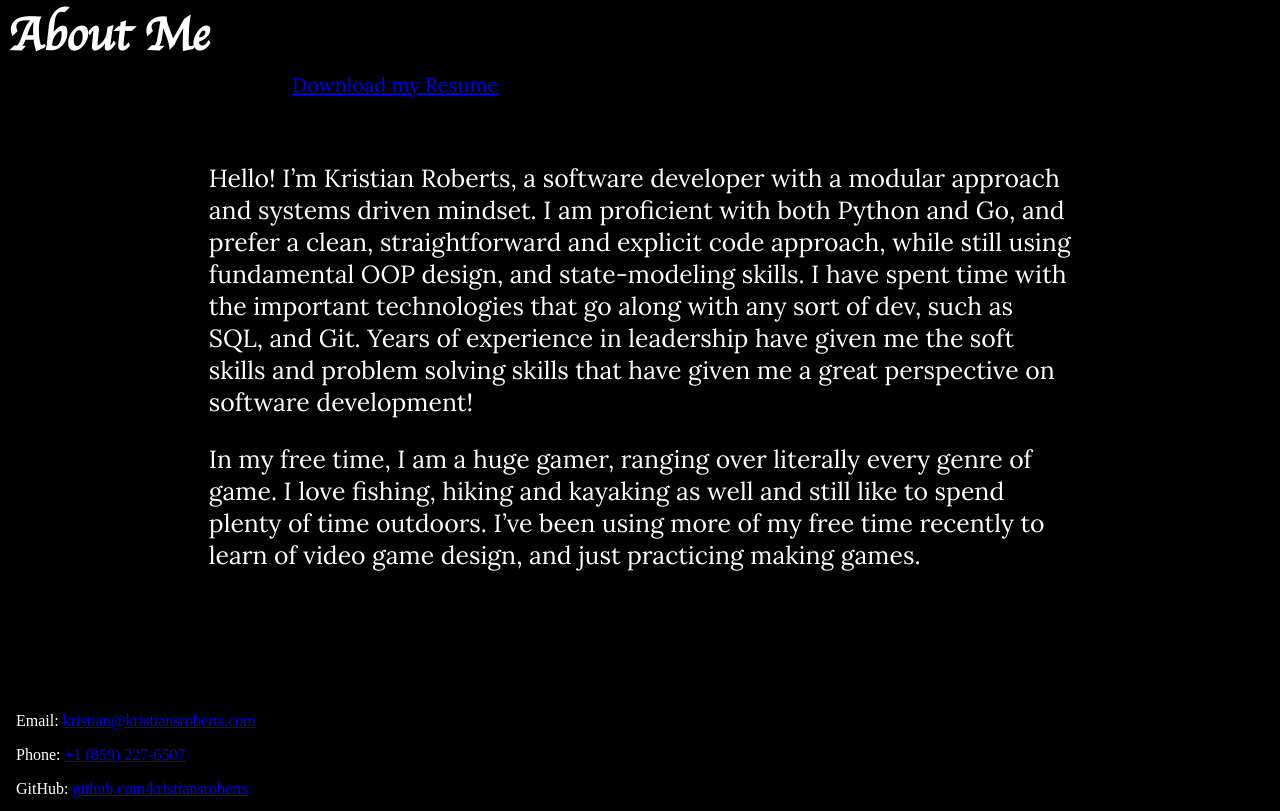
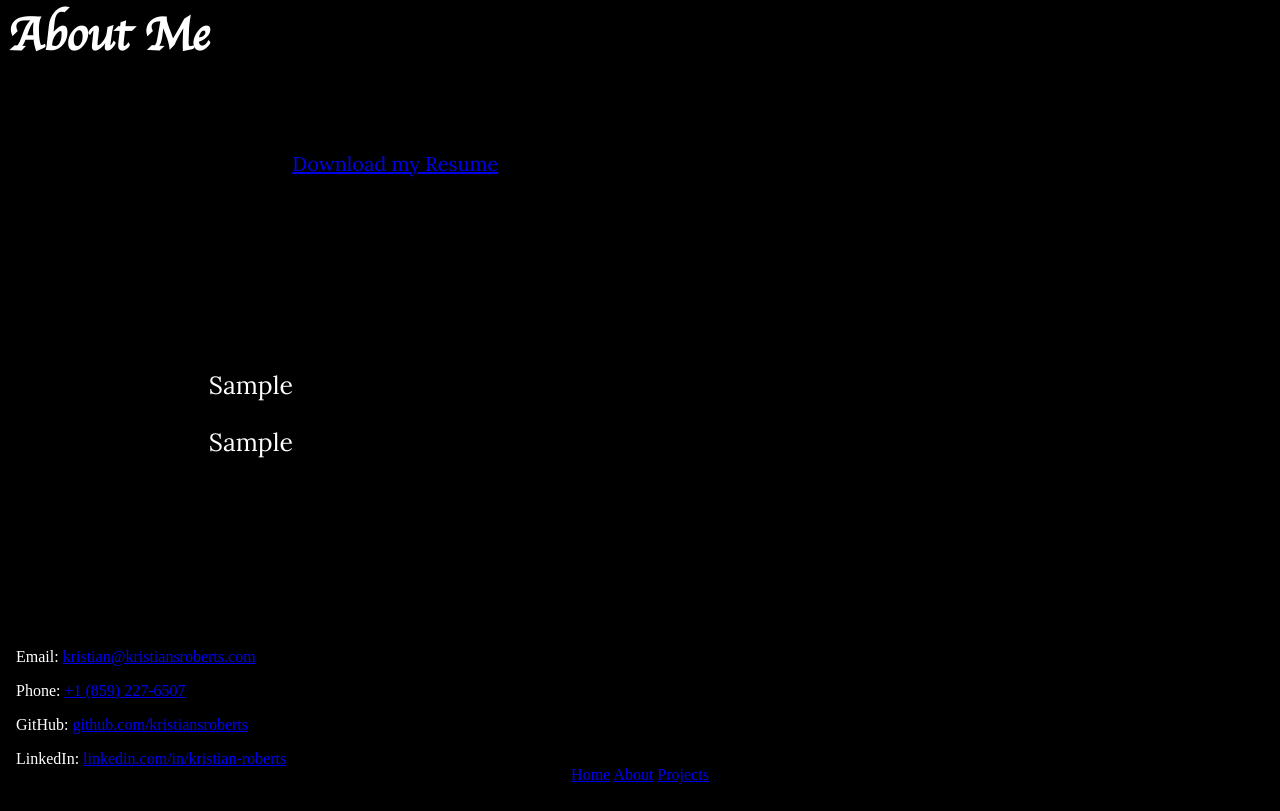
Before and after one commit to kristiansroberts/Portfolio, a Django app: page /about/ in a window 1280 px wide. Shown: the top 811 px of the page. After the commit the page ends 784 px from the top, so only its background shows below. Run offline with Django 5.2, Linux system fonts and the light colour scheme; tables that the repository leaves empty hold one stand-in row (values such as "Sample post").

Commit message:
completed about page

```diff
--- a/templates/portfolio/about.html
+++ b/templates/portfolio/about.html
@@ -5,18 +5,16 @@
     <h1 class="about-name">About Me</h1>
 </div>
 
+{% if about %}
 <div class="about-resume">
-    <p class="about-resume-text"> <a href="/static/files/resume.pdf" target="_blank">Download my Resume</a> </p>
+    <a href="{{ about.resume_link|default:'/static/files/resume.pdf' }}" target="_blank">Download my Resume</a>
 </div>
 
 <div class="about-intro">
-    <p>Hello! I’m Kristian Roberts, a software developer with a modular approach and systems driven mindset. I am
-        proficient with both Python and Go, and prefer a clean, straightforward and explicit code approach, while still
-        using fundamental OOP design, and state-modeling skills. I have spent time with the important technologies that
-        go along with any sort of dev, such as SQL, and Git. Years of experience in leadership have given me the soft
-        skills and problem solving skills that have given me a great perspective on software development!</p>
-    <p>In my free time, I am a huge gamer, ranging over literally every genre of game. I love fishing, hiking and
-        kayaking as well and still like to spend plenty of time outdoors. I’ve been using more of my free time recently
-        to learn of video game design, and just practicing making games.</p>
+    <p>{{ about.paragraph1 }}</p>
+    {% if about.paragraph2 %}
+    <p>{{ about.paragraph2 }}</p>
+    {% endif %}
 </div>
+{% endif %}
 {% endblock %}
```
